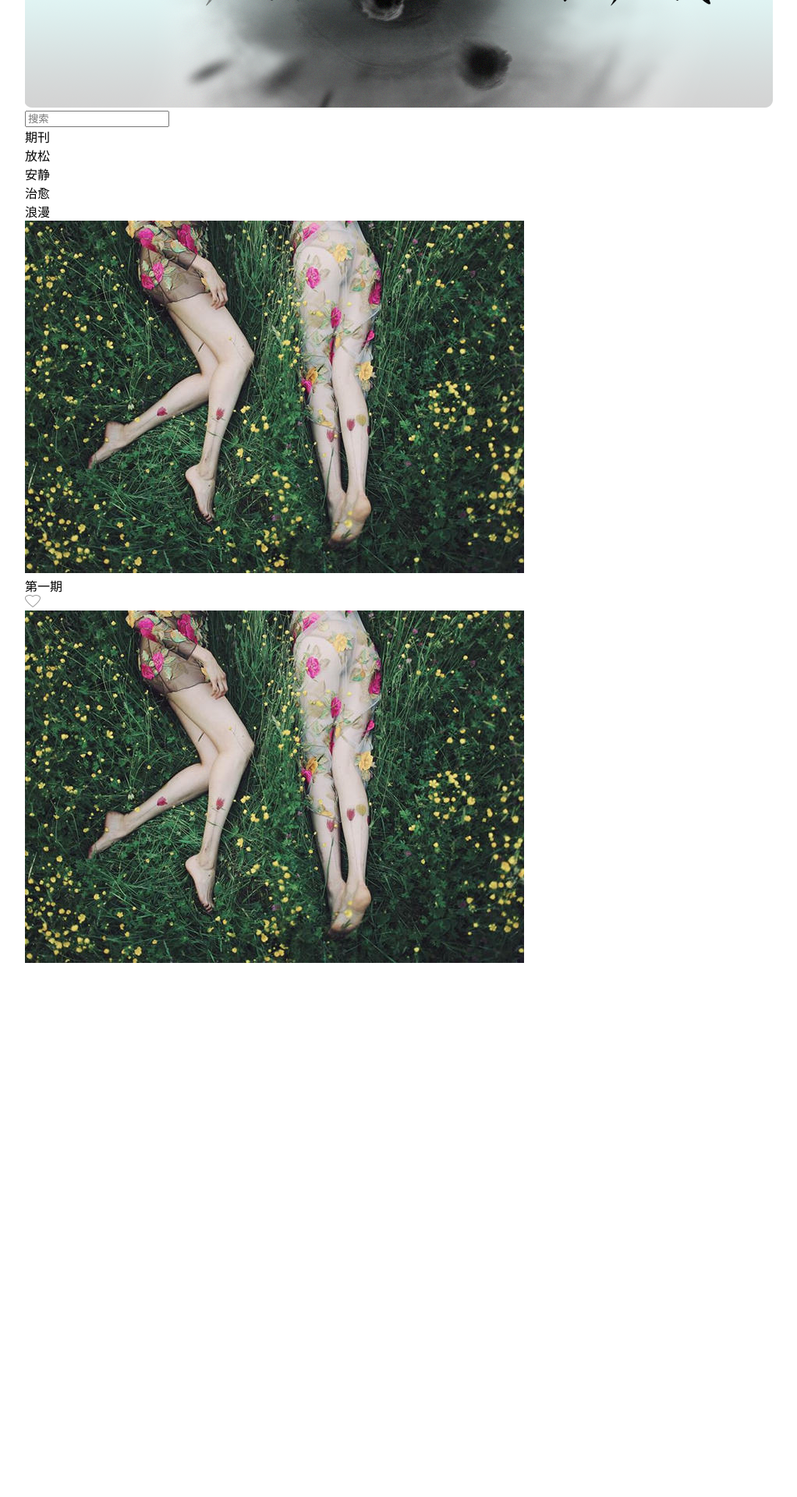
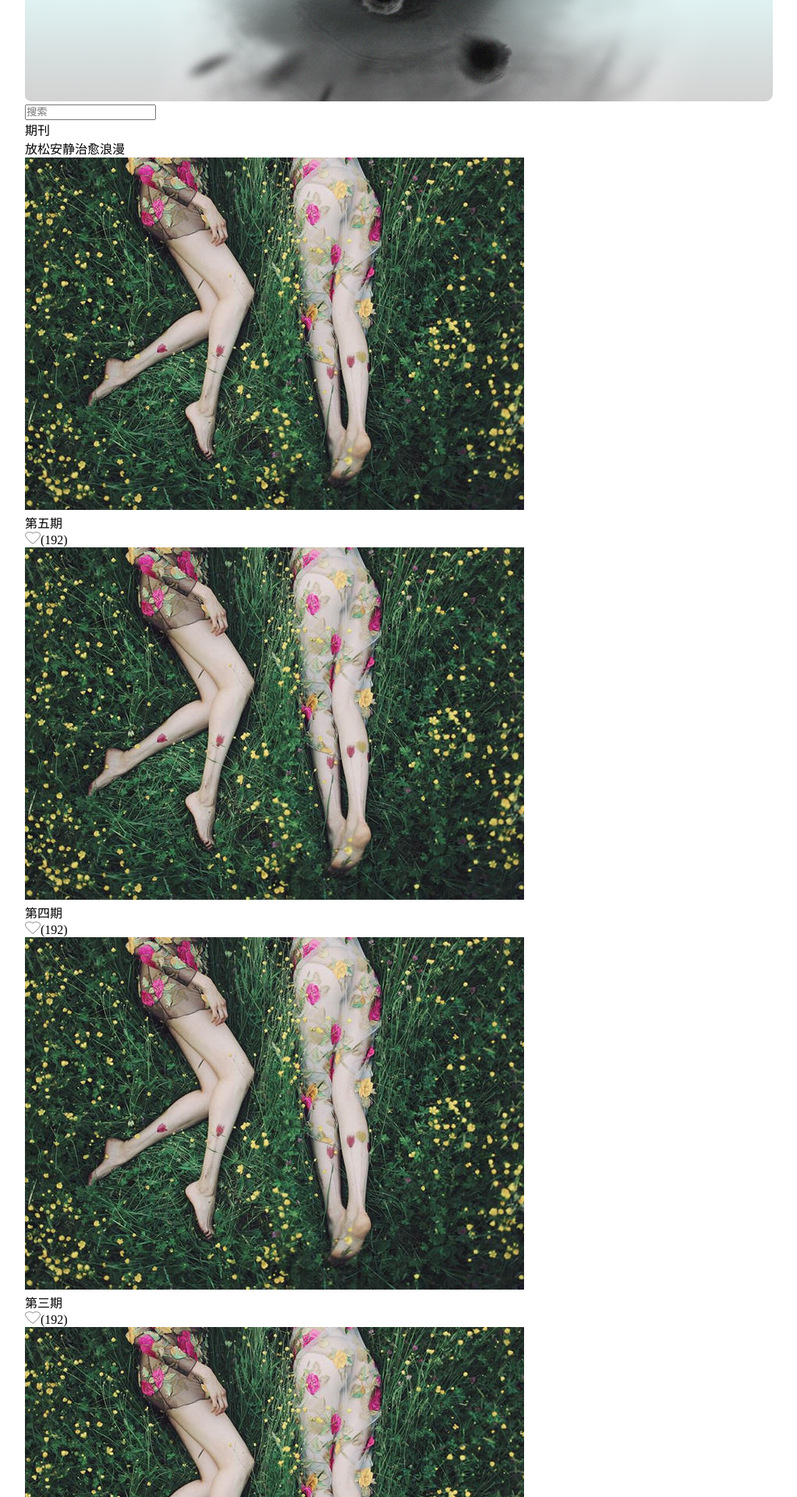
Before and after one commit to tangdaohai/this-one, a Vue app: page / in a window 1280 px wide. Shown: the part 440-2360 px from the top of the page at 78% size, without its empty margins (128-1150 px from the left). Before the commit the page ends 1687 px from the top, so only its background shows below. Built offline with nearby package versions, Linux system fonts and the light colour scheme.

Commit message:
静态页面

```diff
--- a/src/App.vue
+++ b/src/App.vue
@@ -15,8 +15,9 @@ export default {
     justify-content: center;
   }
 
-  /* body 样式*/
-  body {
-    font-family: '微软雅黑'
+  * {
+    font-family: '微软雅黑';
+    margin: 0;
+    padding: 0;
   }
 </style>
--- a/src/components/Home.vue
+++ b/src/components/Home.vue
@@ -4,22 +4,56 @@
     <banner></banner>
     <search></search>
     <section>
-      <contentTitle></contentTitle>
-      <my-summary></my-summary>
+      <!-- 期刊 -->
+      <contentTitle title="期刊" :types="['放松', '安静', '治愈', '浪漫']"></contentTitle>
+      <my-summary :summaryData="summaryData" direction="h" size="big"></my-summary>
+      <my-summary :summaryData="summaryDataSmall" direction="h" size="small"></my-summary>
+
+      <contentTitle title="单曲" :types="['后摇', '民谣', '流行', '独立音乐']"></contentTitle>
     </section>
   </div>
 </template>
 <script>
-  import myHeader from './header/Header'
-  import banner from './banner/banner'
-  import search from './search/search'
-  import contentTitle from './title/title'
-  import mySummary from './summary/summary'
+import myHeader from './header/Header'
+import banner from './banner/Banner'
+import search from './search/Search'
+import contentTitle from './title/Title'
+import mySummary from './summary/Summary'
 
-  export default {
-    name: 'home',
-    components: { myHeader, banner, search, contentTitle, mySummary }
+export default {
+  name: 'home',
+  components: { myHeader, banner, search, contentTitle, mySummary },
+  data () {
+    return {
+      summaryData: [
+        {
+          src: require('../assets/56e04233bae99.jpg'),
+          unit: '第五期',
+          likeCount: 192
+        }, {
+          src: require('../assets/56e04233bae99.jpg'),
+          unit: '第四期',
+          likeCount: 192
+        }
+      ],
+      summaryDataSmall: [
+        {
+          src: require('../assets/56e04233bae99.jpg'),
+          unit: '第三期',
+          likeCount: 192
+        }, {
+          src: require('../assets/56e04233bae99.jpg'),
+          unit: '第二期',
+          likeCount: 192
+        }, {
+          src: require('../assets/56e04233bae99.jpg'),
+          unit: '第一期',
+          likeCount: 192
+        }
+      ]
+    }
   }
+}
 </script>
 <style lang="postcss">
   @component-namespace one{
--- /dev/null
+++ b/src/components/summary/Horizontal.vue
@@ -0,0 +1,27 @@
+<template>
+  <div class="one-summaryBH" :class="{big: size === 'big', small: size === 'small'}">
+    <div class="one-summaryBH__list">
+      <div class="one-summaryBH__card" v-for="card in summaryData" :key="card.unit">
+        <img class="thumbnail" :src="card.src" alt="">
+        <div class="one-summaryBH__description">
+          <span class="unit">{{card.unit}}</span>
+          <div class="like">
+            <img class="icon" src="../../assets/unlike.png" alt="like">
+            <span>({{card.likeCount}})</span>
+          </div>
+        </div>
+      </div>
+    </div>
+  </div>
+</template>
+<script>
+  /* 横向 大图 */
+  import './horizontal.css'
+  export default{
+    name: 'horizontal',
+    props: {
+      summaryData: Array,
+      size: String
+    }
+  }
+</script>
--- a/src/components/summary/summary.css
+++ b/src/components/summary/horizontal.css
@@ -1,14 +1,26 @@
 @component-namespace one{
-  @b summary{
+  @b summaryBH{
 
     @e list{
       display: flex;
+      flex-wrap: wrap;
+      justify-content: space-between;
     }
 
     @e card{
-      width: 570px;
-      height: 380px;
-      margin-right: 60px;
+
+      .big &{
+        width: 570px;
+        height: 380px;
+        margin-bottom: 40px;
+      }
+
+      .small &{
+        width: 360px;
+        height: 260px;
+        margin-bottom: 60px;
+      }
+
       position: relative;
 
       &:last-child{
@@ -23,7 +35,7 @@
     }
 
     @e description{
-      width: 100%;
+      width: 100.05%; /* 在 mac retina 屏幕 chrome 下右边会有1px 缝隙, 所以设为100.05 */
       height: 50px;
       opacity: 0.8;
       background-color: #fff;
@@ -43,9 +55,14 @@
       }
 
       & .like{
-
+        font-size: 13px;
+        color: #999;
         margin-right: 20px;
 
+        & .icon{
+          vertical-align: bottom;
+          margin-right: 6px;
+        }
       }
     }
   }
--- a/src/components/summary/summary.vue
+++ b/src/components/summary/summary.vue
@@ -1,26 +1,17 @@
 <template>
-  <div class="one-summary">
-    <div class="one-summary__list">
-      <div class="one-summary__card">
-        <img class="thumbnail" src="../../assets/56e04233bae99.jpg" alt="">
-        <div class="one-summary__description">
-          <div class="unit">第一期</div>
-          <div class="like">
-            <img src="../../assets/unlike.png" alt="">
-          </div>
-        </div>
-      </div>
-
-      <div class="one-summary__card">
-        <img class="thumbnail" src="../../assets/56e04233bae99.jpg" alt="">
-        <div class="one-summary__description"></div>
-      </div>
-    </div>
+  <div >
+    <horizontal v-if="direction === 'h'" :size="size" :summaryData="summaryData"></horizontal>
   </div>
 </template>
 <script>
-  import './summary.css'
+  import Horizontal from './Horizontal'
   export default{
-    name: 'my-summary'
+    name: 'my-summary',
+    components: { Horizontal },
+    props: {
+      summaryData: Array,
+      direction: String,
+      size: String
+    }
   }
 </script>
--- a/src/components/title/title.css
+++ b/src/components/title/title.css
@@ -18,7 +18,7 @@
       display: flex;
       align-items: flex-end;
 
-      & div{
+      & .type{
         font-size: 18px;
         color: #7b7b7b;
         margin-right: 30px;
--- a/src/components/title/title.vue
+++ b/src/components/title/title.vue
@@ -1,17 +1,18 @@
 <template>
   <div class="one-title">
-    <div class="one-title__type">期刊</div>
+    <div class="one-title__type">{{title}}</div>
     <div class="one-title__list">
-      <div>放松</div>
-      <div>安静</div>
-      <div>治愈</div>
-      <div>浪漫</div>
+      <span class="type" v-for="type in types" :key="type">{{type}}</span>
     </div>
   </div>
 </template>
 <script>
   import './title.css'
   export default{
-    name: 'content-title'
+    name: 'content-title',
+    props: {
+      title: String,
+      types: Array
+    }
   }
 </script>
```
